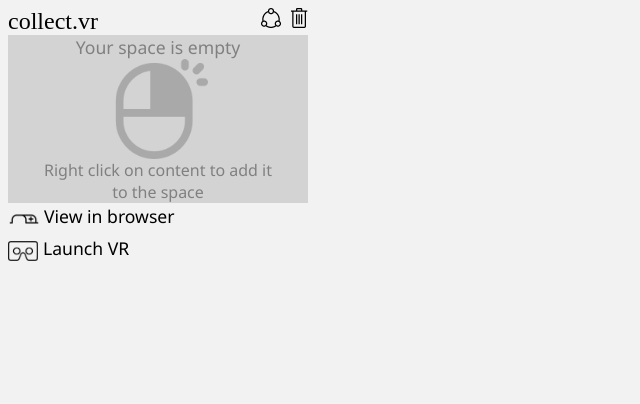
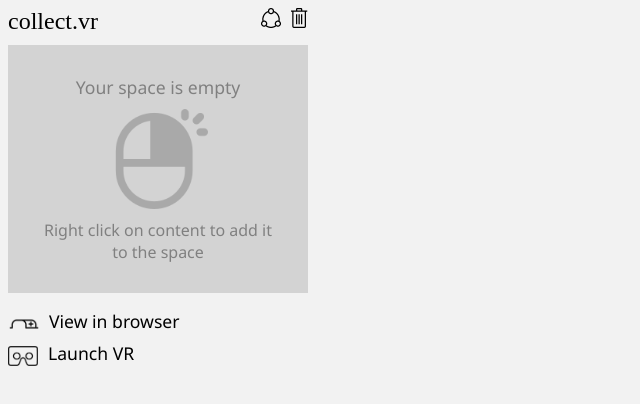
Before and after one commit to muinmomin/collect.vr, a plain HTML site: page popup.html in a window 1280 px wide. Shown: the whole page, without its empty margins (0-640 px from the left). Drawn offline with Linux system fonts and the light colour scheme.

Commit message:
Minor text fixes

```diff
--- a/popup.css
+++ b/popup.css
@@ -16,13 +16,20 @@
     width: 300px;
 }
 
-#your-space
+#title-and-icons
+{
+    padding-bottom:10px;
+}
+
+#title
 {
     font-family: "Segoe UI Semibold";
     font-size:1.5em;
 }
 .bottom-buttons
 {
+    padding-top:15px;
+    padding-bottom:10px;
     background: none;
 }
 #delete
@@ -46,8 +53,7 @@
 {
     display:none;
     background-color:lightgray;
-    padding-left: 10%;
-    padding-right:10%;
+    padding: 10%;
     text-align: center;
 }
 #screenshot{
@@ -69,11 +75,12 @@
 {
     height:100px;
     width:100px;
+    padding: 10px 0 10px 0;
     filter:opacity(20%);
 }
 #new-tab-icon
 {
-    padding-right: 5px;
+    padding-right: 10px;
     height:30px;
     width:30px;
     float:left;
@@ -81,7 +88,7 @@
 #web-vr-icon
 {
     padding-top:5px;
-    padding-right:5px;
+    padding-right:10px;
     height:20px;
     width:30px;
     float:left;
--- a/popup.html
+++ b/popup.html
@@ -7,9 +7,11 @@
 
 <body>
     <div id="main">
-        <span id="your-space">collect.vr</span>
-        <img id="delete" src="docs/assets/delete.png" />
-        <img id="share" src="docs/assets/share.png" />
+        <div id="title-and-icons">
+            <span id="title">collect.vr</span>
+            <img id="delete" src="docs/assets/delete.png" />
+            <img id="share" src="docs/assets/share.png" />
+        </div>
         <div id="screenshot">
 
         </div>
@@ -20,10 +22,8 @@
             <!-- Add whatever link needs to go here -->
         </div>
         <div class="bottom-buttons">
-            <button id="view"><img id="new-tab-icon" src="docs/assets/NewTabIcon.png" />View in browser</button>
-        </div>
-        <div class="bottom-buttons">
-            <button id="launch-vr"><img id="web-vr-icon" src="docs/assets/WebVRicon.png" />Launch VR</button>
+            <div><button id="view"><img id="new-tab-icon" src="docs/assets/NewTabIcon.png" />View in browser</button></div>
+            <div><button id="launch-vr"><img id="web-vr-icon" src="docs/assets/WebVRicon.png" />Launch VR</button></div>
         </div>
     </div>
 </body>
```
